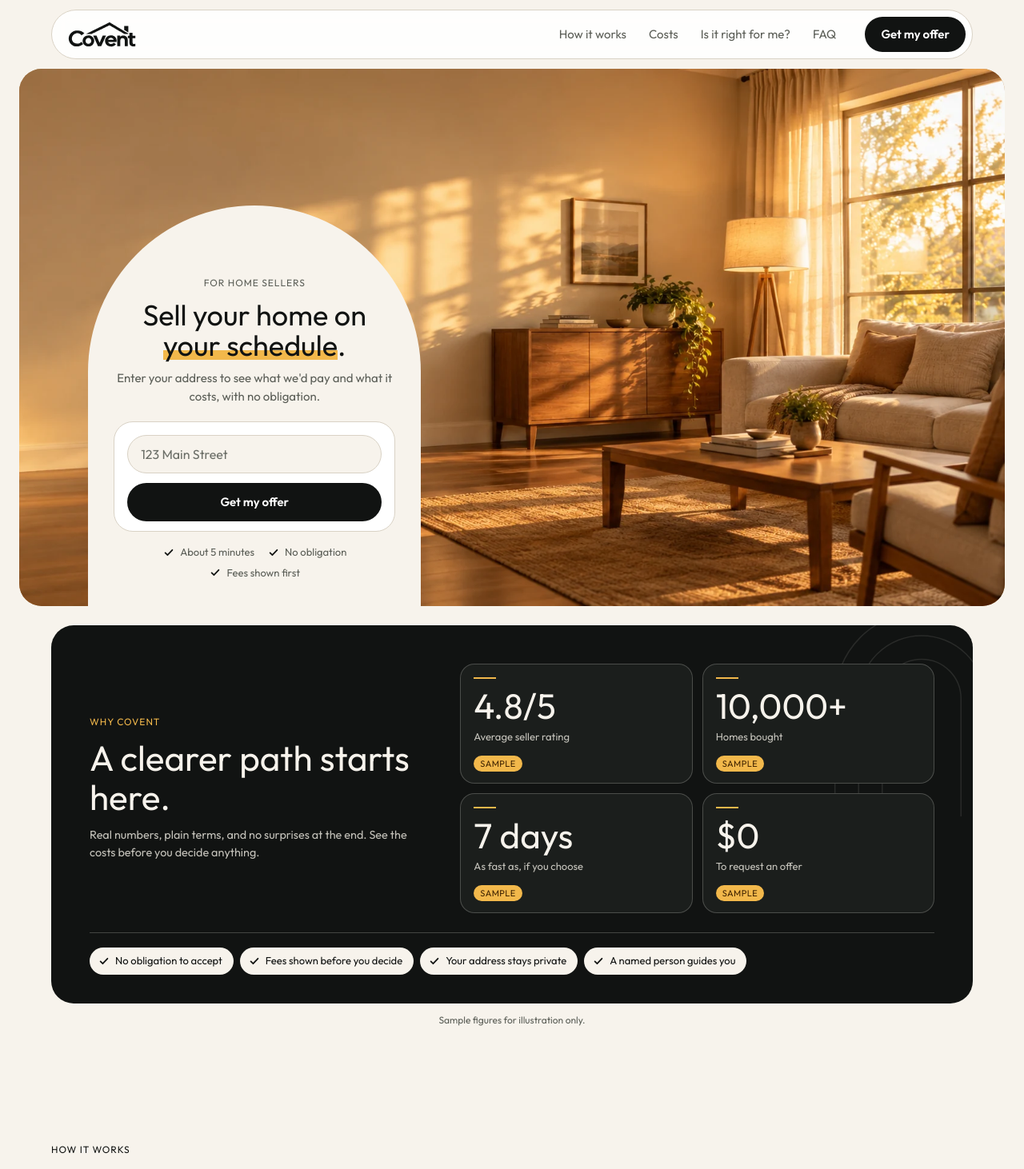
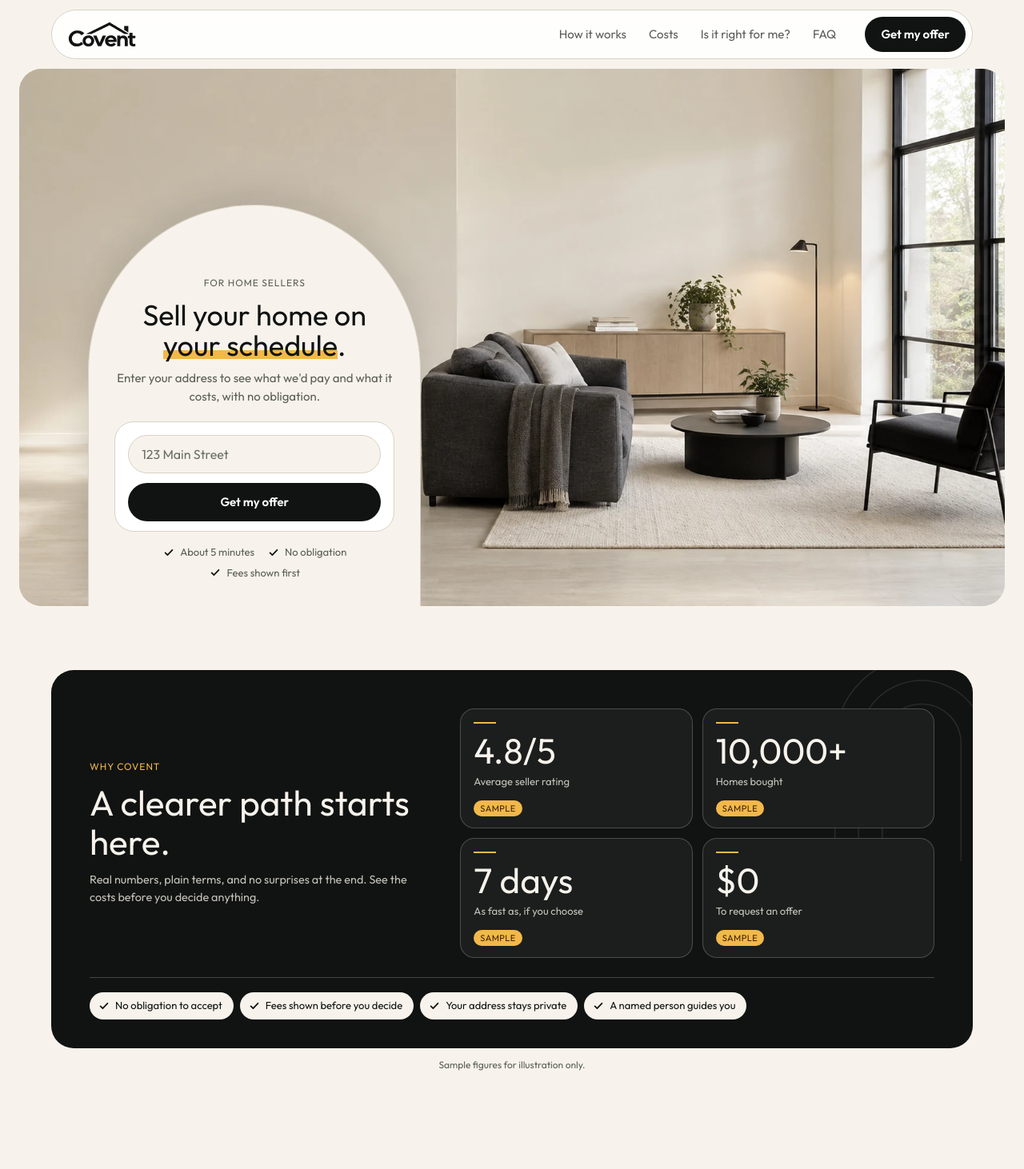
Before and after one commit to muhammadaaribali/covent-frontend-assessment, a Next.js app: page / in a window 1280 px wide. Shown: the top 1462 px of the page at 80% size. Built offline with nearby package versions, Linux system fonts and the light colour scheme.

Commit message:
readme screenshots

```diff
--- a/src/app/globals.css
+++ b/src/app/globals.css
@@ -364,14 +364,16 @@ section[id] { scroll-margin-top: 6rem; }
 .hero-frame {
   position: relative; display: flex; align-items: flex-end; justify-content: center;
   max-width: 80rem; min-height: 44rem; margin: 0 auto; overflow: hidden;
-  background: #b98d58; border-radius: 1.75rem;
+  background: #d9d0c0; border-radius: 1.75rem;
 }
 .hero-img { object-fit: cover; object-position: 72% 50%; }
 
 .hero-panel {
   position: relative; z-index: 1; width: min(calc(100% - 2rem), 25rem);
   padding: 5rem 1.5rem 1.75rem; text-align: center;
-  background: var(--c-bg, #f7f3ec); border-radius: 12.5rem 12.5rem 0 0;
+  background: var(--c-bg, #f7f3ec); border: 1px solid var(--c-border, #d9d2c5);
+  border-bottom: 0; border-radius: 12.5rem 12.5rem 0 0;
+  box-shadow: 0 -10px 40px rgba(17, 19, 18, 0.12);
 }
 .hero-eyebrow { margin: 0 0 0.75rem; font-size: 0.75rem; letter-spacing: 0.08em; text-transform: uppercase; color: var(--c-muted, #5b5e57); }
 .hero-heading {
@@ -432,8 +434,14 @@ section[id] { scroll-margin-top: 6rem; }
 .trust {
   position: relative;
   z-index: 10;
-  margin-top: 1.5rem;
+  margin-top: 3rem;
   padding: 0 1rem 3rem;
+}
+
+@media (min-width: 900px) {
+  .trust {
+    margin-top: 5rem;
+  }
 }
 
 .trust-panel {
```
Also changed, not shown: public/images/hero.webp, 3 other files (tests, documents, lock files or other folders).
